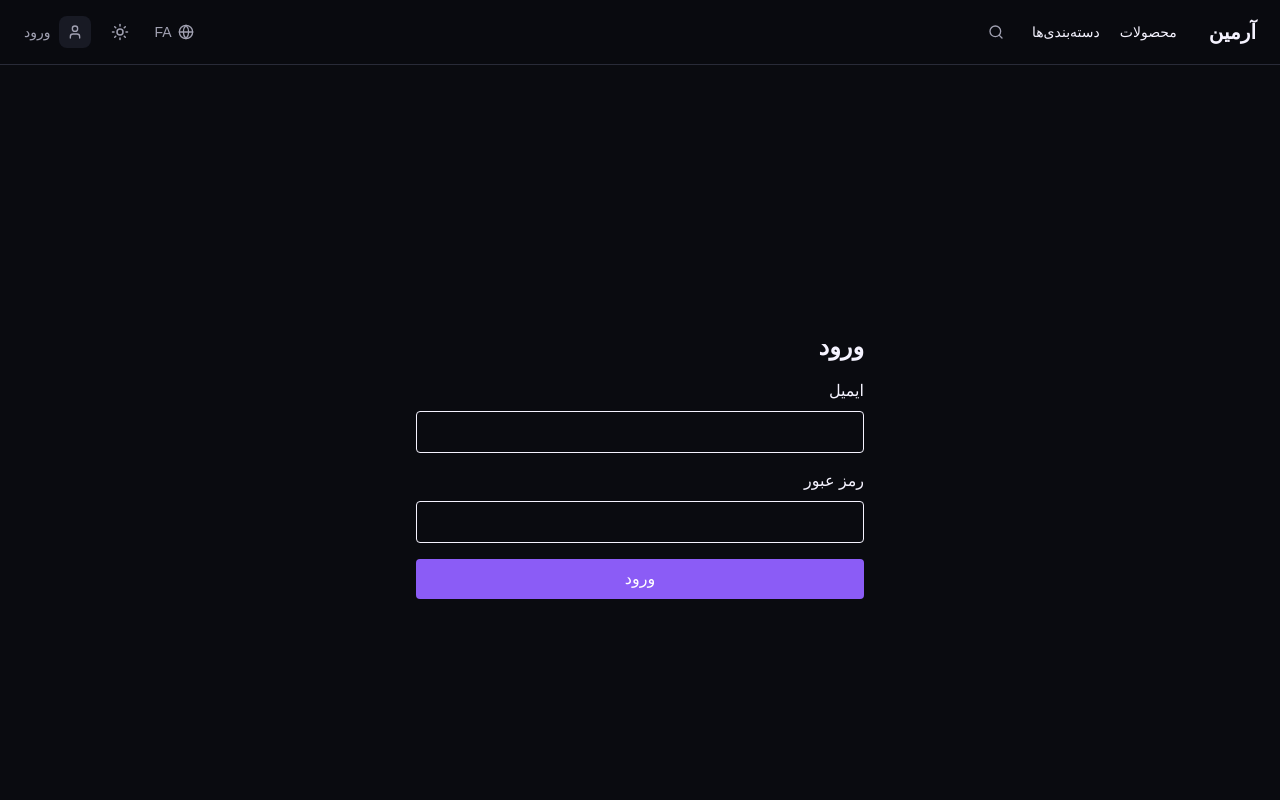
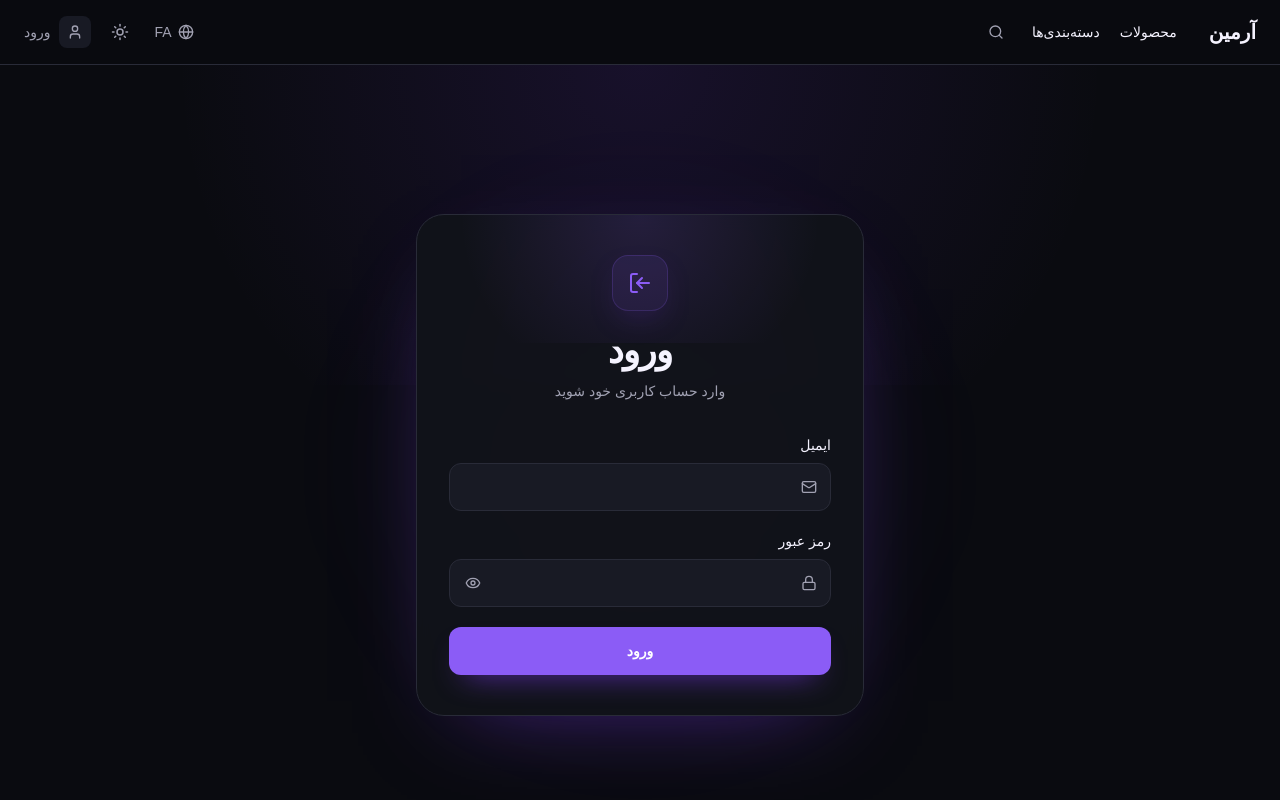
Before and after one commit to dxmersila/armin-web, a Next.js app: page /login in a window 1280 px wide. Shown: the top 800 px of the page. Built offline with nearby package versions, Linux system fonts and the light colour scheme; no server answers.

Commit message:
style: polish login page

```diff
--- a/src/app/login/page.tsx
+++ b/src/app/login/page.tsx
@@ -1,9 +1,12 @@
 'use client'
 
 import { FormEvent, useEffect, useState } from 'react'
+import { Eye, EyeOff, Lock, LogIn, Mail } from 'lucide-react'
 import { useRouter } from 'next/navigation'
+
 import { useAuth } from '@/components/auth/AuthProvider'
 import { useTranslations } from '@/hooks/useTranslations'
+import LoadingSpinner from '@/components/ui/LoadingSpinner'
 
 export default function LoginPage() {
   const router = useRouter()
@@ -14,6 +17,7 @@ export default function LoginPage() {
   const [password, setPassword] = useState('')
   const [error, setError] = useState('')
   const [isSubmitting, setIsSubmitting] = useState(false)
+  const [showPassword, setShowPassword] = useState(false)
 
   useEffect(() => {
     if (status === 'authenticated') {
@@ -41,37 +45,89 @@ export default function LoginPage() {
   }
 
   return (
-    <main className="flex min-h-screen items-center justify-center p-6">
+    <main className="relative flex min-h-screen items-center justify-center overflow-hidden px-4 py-12 sm:px-6">
+      <div className="pointer-events-none absolute inset-0">
+        <div className="absolute left-1/2 top-1/2 size-[28rem] -translate-x-1/2 -translate-y-1/2 rounded-full bg-primary/8 blur-3xl" />
+        <div className="absolute inset-x-0 top-0 h-80 bg-[radial-gradient(circle_at_50%_0%,rgba(124,58,237,0.12),transparent_65%)]" />
+      </div>
+
+      <div className="relative w-full max-w-md">
         <form
           onSubmit={handleSubmit}
-        className="flex w-full max-w-md flex-col gap-4"
+          className="relative overflow-hidden rounded-[28px] border border-border bg-surface/95 shadow-[0_30px_90px_-45px_rgba(124,58,237,0.55)] backdrop-blur-sm"
         >
-        <h1 className="text-2xl font-semibold">{t('auth.login')}</h1>
+          <div className="pointer-events-none absolute inset-x-0 top-0 h-32 bg-[radial-gradient(circle_at_50%_0%,rgba(139,92,246,0.16),transparent_70%)]" />
 
+          <div className="relative px-6 py-8 sm:px-8 sm:py-10">
+            <div className="flex flex-col items-center text-center">
+              <div className="flex size-14 items-center justify-center rounded-2xl border border-primary/20 bg-primary/10 text-primary shadow-[0_12px_35px_-18px_rgba(124,58,237,0.75)]">
+                <LogIn className="size-6 rtl:rotate-180" />
+              </div>
+
+              <h1 className="mt-5 text-3xl font-semibold tracking-tight text-foreground sm:text-4xl">
+                {t('auth.login')}
+              </h1>
+
+              <p className="mt-2 max-w-xs text-sm leading-6 text-muted">
+                {t('auth.loginDescription')}
+              </p>
+            </div>
+
+            <div className="mt-8 space-y-5">
               <label className="flex flex-col gap-2">
-          <span>{t('auth.email')}</span>
+                <span className="text-sm font-medium text-foreground">
+                  {t('auth.email')}
+                </span>
+
+                <div className="relative">
+                  <Mail className="pointer-events-none absolute inset-y-0 start-3.5 my-auto size-4 text-muted" />
+
                   <input
                     type="email"
                     value={email}
                     onChange={(event) => setEmail(event.target.value)}
                     required
-            className="rounded border px-3 py-2"
+                    className="h-12 w-full rounded-xl border border-border bg-surface-muted px-3.5 ps-10 text-sm text-foreground outline-none transition placeholder:text-muted focus:border-primary focus:bg-surface focus:ring-4 focus:ring-primary/10"
                   />
+                </div>
               </label>
 
               <label className="flex flex-col gap-2">
-          <span>{t('auth.password')}</span>
+                <span className="text-sm font-medium text-foreground">
+                  {t('auth.password')}
+                </span>
+
+                <div className="relative">
+                  <Lock className="pointer-events-none absolute inset-y-0 start-3.5 my-auto size-4 text-muted" />
+
                   <input
-            type="password"
+                    type={showPassword ? 'text' : 'password'}
                     value={password}
                     onChange={(event) => setPassword(event.target.value)}
                     required
-            className="rounded border px-3 py-2"
+                    className="h-12 w-full rounded-xl border border-border bg-surface-muted px-3.5 ps-10 pe-11 text-sm text-foreground outline-none transition placeholder:text-muted focus:border-primary focus:bg-surface focus:ring-4 focus:ring-primary/10"
                   />
+
+                  <button
+                    type="button"
+                    onClick={() => setShowPassword((value) => !value)}
+                    aria-label={t('auth.togglePassword')}
+                    className="absolute inset-y-0 end-2 flex size-8 my-auto cursor-pointer items-center justify-center rounded-lg text-muted transition hover:bg-surface hover:text-foreground focus-visible:outline-none focus-visible:ring-2 focus-visible:ring-primary/20"
+                  >
+                    {showPassword ? (
+                      <EyeOff className="size-4" />
+                    ) : (
+                      <Eye className="size-4" />
+                    )}
+                  </button>
+                </div>
               </label>
 
               {error && (
-          <p role="alert" className="text-sm">
+                <p
+                  role="alert"
+                  className="rounded-xl border border-red-500/20 bg-red-500/10 px-3.5 py-3 text-sm leading-6 text-red-500"
+                >
                   {error}
                 </p>
               )}
@@ -79,11 +135,18 @@ export default function LoginPage() {
               <button
                 type="submit"
                 disabled={isSubmitting}
-          className="rounded bg-primary px-4 py-2 text-primary-foreground disabled:opacity-50"
+                className="flex h-12 w-full cursor-pointer items-center justify-center rounded-xl bg-primary px-4 text-sm font-semibold text-primary-foreground shadow-[0_14px_30px_-16px_rgba(124,58,237,0.9)] transition duration-200 hover:-translate-y-0.5 hover:shadow-[0_18px_35px_-16px_rgba(124,58,237,0.95)] focus-visible:outline-none focus-visible:ring-4 focus-visible:ring-primary/20 disabled:cursor-not-allowed disabled:translate-y-0 disabled:opacity-50 disabled:shadow-none"
               >
-          {isSubmitting ? t('auth.loggingIn') : t('auth.login')}
+                {isSubmitting ? (
+                  <LoadingSpinner className="size-5" />
+                ) : (
+                  t('auth.login')
+                )}
               </button>
+            </div>
+          </div>
         </form>
+      </div>
     </main>
   )
 }
--- /dev/null
+++ b/src/components/ui/LoadingSpinner.tsx
@@ -0,0 +1,16 @@
+import { LoaderCircle } from 'lucide-react'
+
+interface LoadingSpinnerProps {
+  className?: string
+}
+
+export default function LoadingSpinner({
+  className = 'size-4',
+}: LoadingSpinnerProps) {
+  return (
+    <LoaderCircle
+      className={`${className} animate-spin`}
+      aria-hidden="true"
+    />
+  )
+}
--- a/src/i18n/messages/en.json
+++ b/src/i18n/messages/en.json
@@ -56,7 +56,9 @@
     "email": "Email",
     "password": "Password",
     "loginFailed": "Login failed.",
-    "loggingIn": "Logging in..."
+    "loggingIn": "Logging in...",
+    "loginDescription": "Sign in to your account",
+    "togglePassword": "Show or hide password"
   },
   "account": {
     "title": "Account",
--- a/src/i18n/messages/fa.json
+++ b/src/i18n/messages/fa.json
@@ -56,7 +56,9 @@
     "email": "ایمیل",
     "password": "رمز عبور",
     "loginFailed": "ورود ناموفق بود.",
-    "loggingIn": "در حال ورود..."
+    "loggingIn": "در حال ورود...",
+    "loginDescription": "وارد حساب کاربری خود شوید",
+    "togglePassword": "نمایش یا مخفی کردن رمز عبور"
   },
   "account": {
     "title": "حساب کاربری",
```
Lines whose indentation alone changed are shown as unchanged.
